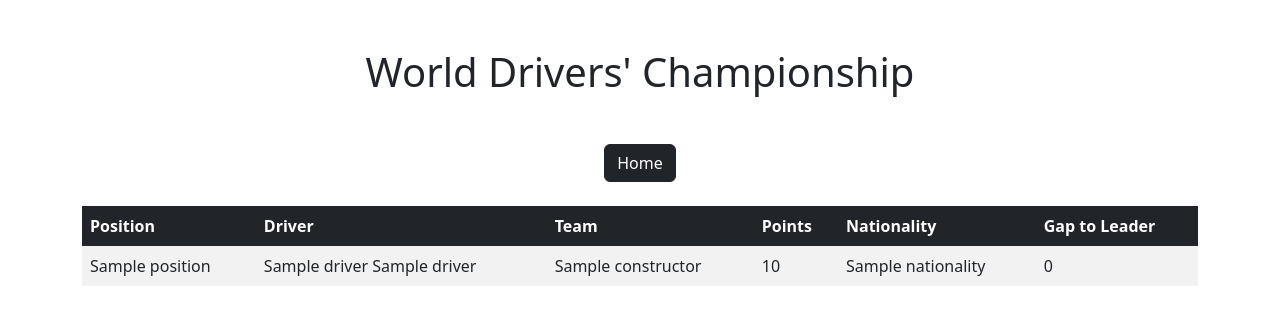
After one commit to x0byte/f1_calender_app, a Flask app: page /drivers in a window 1280 px wide. The commit adds this page. Shown: the top 325 px of the page. Run offline with Flask 3, Linux system fonts and the light colour scheme; a database or web service that is not in the repository returns one stand-in record (values such as "Sample title"); data that the repository does not hold is empty.

Commit message:
Drivers championship list

```diff
--- a/main.py
+++ b/main.py
@@ -32,6 +32,15 @@ def race_details(round):
 
     return render_template('race.html', race=race_details)
 
+@app.route('/drivers')
+def drivers_standings():
+    url = 'http://ergast.com/api/f1/2024/driverStandings.json'
+    response = requests.get(url)
+    data = response.json()
+    drivers = data['MRData']['StandingsTable']['StandingsLists'][0]['DriverStandings']
+
+    return render_template('drivers.html', drivers=drivers)
+
 
 if __name__ == '__main__':
     app.run(debug=True)
--- /dev/null
+++ b/templates/drivers.html
@@ -0,0 +1,43 @@
+<!DOCTYPE html>
+<html lang="en">
+<head>
+    <meta charset="UTF-8">
+    <meta name="viewport" content="width=device-width, initial-scale=1.0">
+    <title>Formula One - Drivers</title>
+    <link href="https://cdn.jsdelivr.net/npm/bootstrap@5.3.0/dist/css/bootstrap.min.css" rel="stylesheet">
+</head>
+<body>
+    <div class="container mt-5">
+        <h1 class="text-center mb-5">World Drivers' Championship</h1>
+        <div class="d-flex justify-content-center mt-3">
+            <a href="/" class="btn btn-dark" style="width: auto;">Home</a>
+        </div>
+
+        <table class="table table-striped table-borderless mt-4">
+            <thead class="table-dark">
+                <tr>
+                    <th>Position</th>
+                    <th>Driver</th>
+                    <th>Team</th>
+                    <th>Points</th>
+                    <th>Nationality</th>
+                    <th>Gap to Leader</th>
+                </tr>
+            </thead>
+            <tbody>
+                {% set leaderPoints = drivers[0].points|int %}
+                {% for driver in drivers %}
+                    <tr>
+                        <td>{{ driver.position }}</td>
+                        <td>{{ driver.Driver.givenName }} {{ driver.Driver.familyName }}</td>
+                        <td>{{ driver.Constructors[0].name }}</td>
+                        <td>{{ driver.points }}</td>
+                        <td>{{ driver.Driver.nationality }}</td>
+                        <td>{{ leaderPoints - driver.points|int }}</td>
+                    </tr>
+                {% endfor %}
+            </tbody>
+        </table>
+    </div>
+</body>
+</html>
--- a/templates/index.html
+++ b/templates/index.html
@@ -3,7 +3,7 @@
 <head>
     <meta charset="UTF-8">
     <meta name="viewport" content="width=device-width, initial-scale=1.0">
-    <title>F1 Calender</title>
+    <title>Formula One App</title>
     <link href="https://cdn.jsdelivr.net/npm/bootstrap@5.3.0/dist/css/bootstrap.min.css" rel="stylesheet">
 
 
@@ -29,7 +29,7 @@
                     <div class="card-body">
                         <h5 class="card-title">World Drivers' Championship</h5>
                         <p class="card-text">Access this to open the statistics of Formula1 the WDC'24</p>
-                        <a href="/calender" class="btn btn-dark mt-3">Drivers</a>
+                        <a href="/drivers" class="btn btn-dark mt-3">Drivers</a>
                     </div>
                 </div>
             </div>
@@ -39,7 +39,7 @@
                     <div class="card-body">
                         <h5 class="card-title">World Constructors' Championship</h5>
                         <p class="card-text">Access this to open the statistics of Formula1 the WCC'24</p>
-                        <a href="/calender" class="btn btn-dark mt-3">Constructors</a>
+                        <a href="/constructors" class="btn btn-dark mt-3">Constructors</a>
                     </div>
                 </div>
             </div>
```
